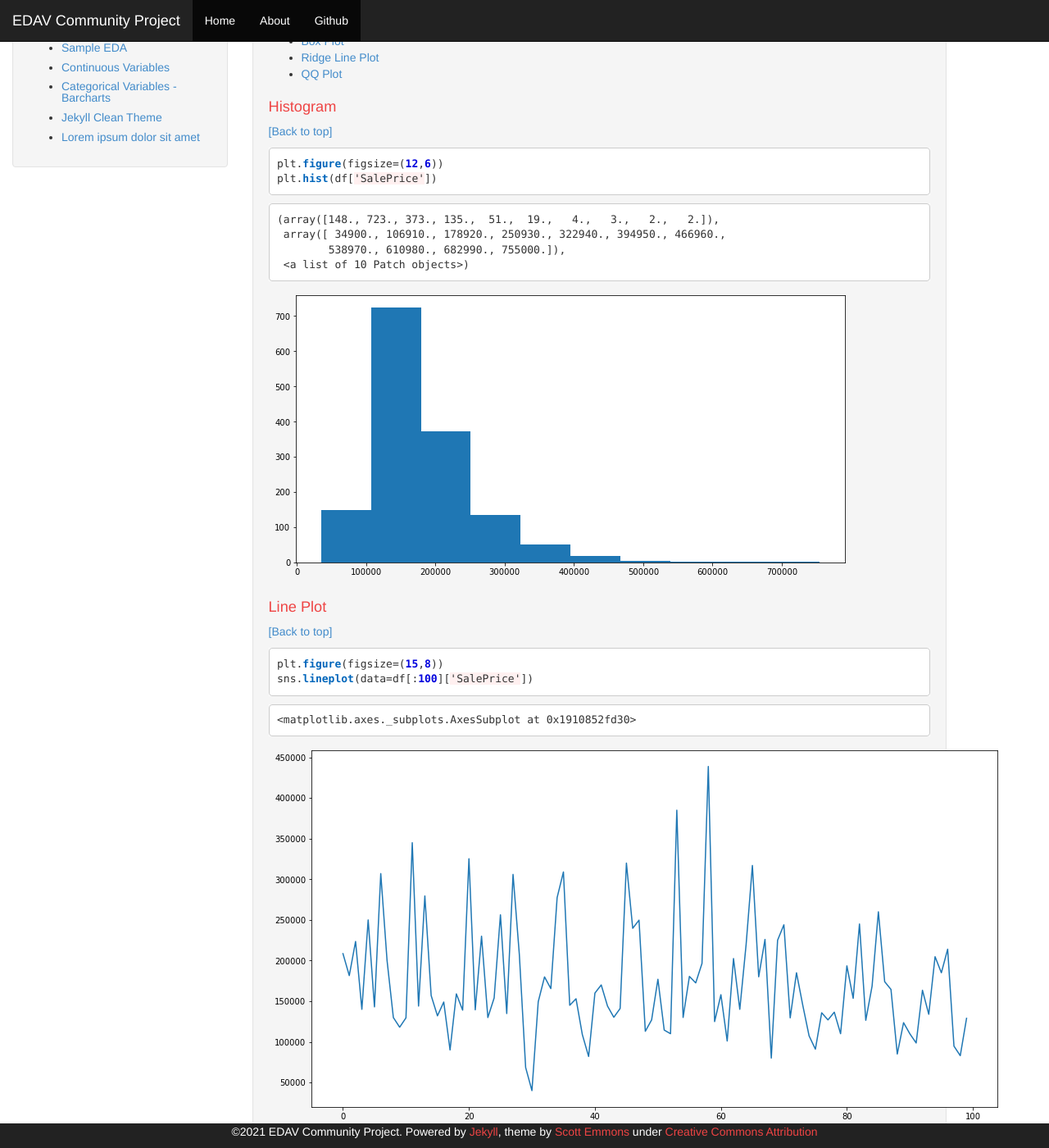
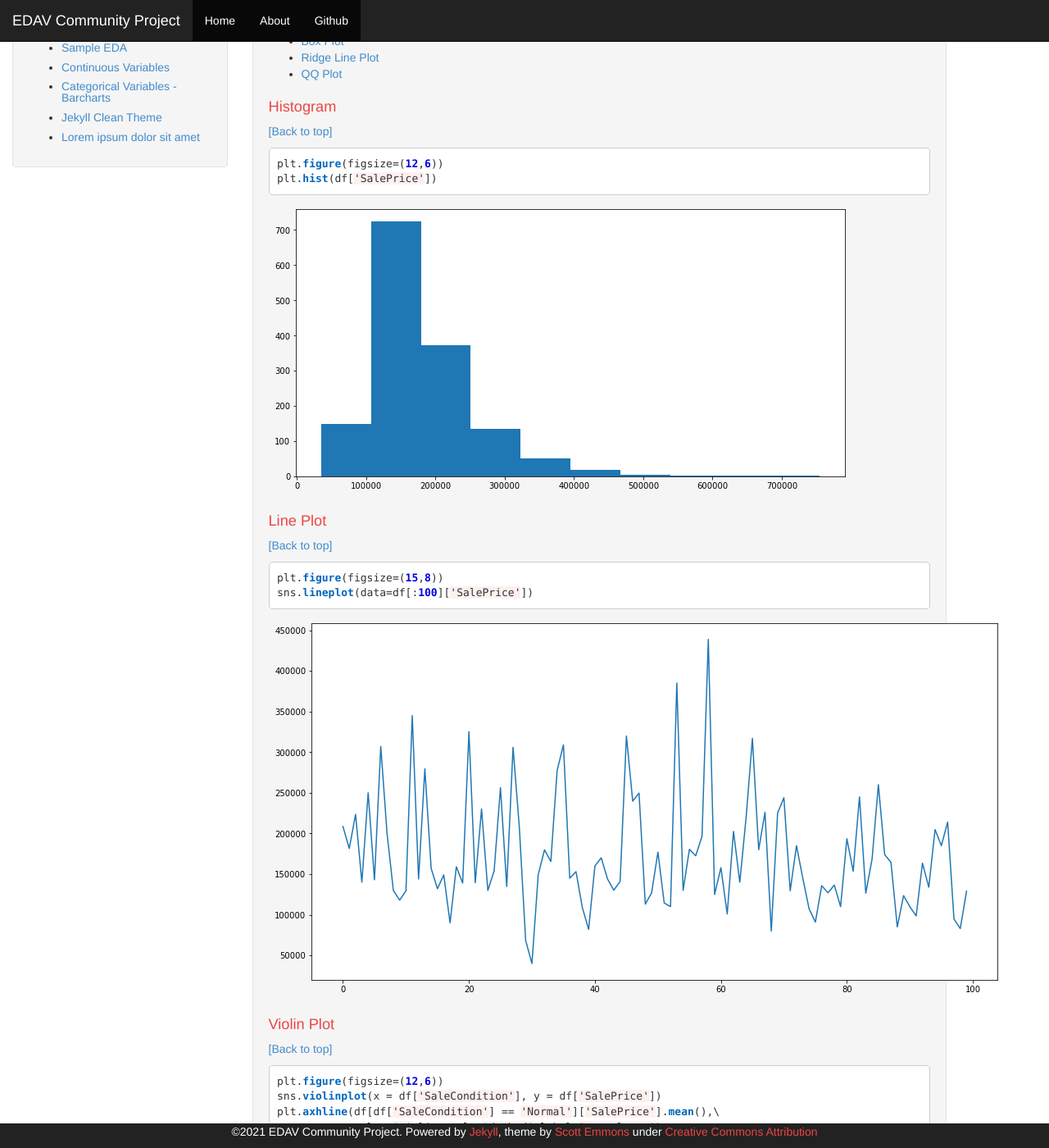
Before and after one commit to RTG8055/DataScience, a Jekyll site: the page built from _posts/2020-09-03-Continuous Variables.md, in a window 1280 px wide and 1400 px high, scrolled down 203 px. Shown: the whole window at 82% size. Built offline with Jekyll 4.4.1, drawn with Linux system fonts in a browser that asks for light colours; some of the changed text lies outside the part shown.

Commit message:
Update 2020-09-03-Continuous Variables.md

````diff
--- a/_posts/2020-09-03-Continuous Variables.md
+++ b/_posts/2020-09-03-Continuous Variables.md
@@ -26,16 +26,6 @@ plt.hist(df['SalePrice'])
 ```
 
 
-
-
-    (array([148., 723., 373., 135.,  51.,  19.,   4.,   3.,   2.,   2.]),
-     array([ 34900., 106910., 178920., 250930., 322940., 394950., 466960.,
-            538970., 610980., 682990., 755000.]),
-     <a list of 10 Patch objects>)
-
-
-
-
 ![png]({{site.baseurl}}/images/Histo.png)
 
 
@@ -48,14 +38,6 @@ plt.hist(df['SalePrice'])
 plt.figure(figsize=(15,8))
 sns.lineplot(data=df[:100]['SalePrice'])
 ```
-
-
-
-
-    <matplotlib.axes._subplots.AxesSubplot at 0x1910852fd30>
-
-
-
 
 ![png]({{site.baseurl}}/images/LinePlot.png)
 
@@ -73,14 +55,6 @@ plt.axhline(df[df['SaleCondition'] == 'Normal']['SalePrice'].mean(),\
 plt.legend()
 ```
 
-
-
-
-    <matplotlib.legend.Legend at 0x1910b632f40>
-
-
-
-
 ![png]({{site.baseurl}}/images/ViolinPlot.png)
 
 
@@ -93,19 +67,10 @@ These plots are useful for outlier detection.
  - Horizontal
 
 
-
 ```python
 plt.figure(figsize=(12,6))
 sns.boxplot(data=df, y='SaleCondition', x='SalePrice', orient='h')
 ```
-
-
-
-
-    <matplotlib.axes._subplots.AxesSubplot at 0x1910dcf7250>
-
-
-
 
 ![png]({{site.baseurl}}/images/BoxP_H.png)
 
@@ -119,17 +84,7 @@ sns.boxplot(data=df, x='SaleCondition', y='SalePrice', orient='v')
 ```
 
 
-
-
-    <matplotlib.axes._subplots.AxesSubplot at 0x1910dcf7070>
-
-
-
-
 ![png]({{site.baseurl}}/images/BoxP_V.png)
-
-
-
 
 
 <a id="RidgeLinePlot"></a>
@@ -166,11 +121,4 @@ pplot(df.iloc[:250,:], x='YearBuilt', y='SalePrice', kind='qq', height=4, aspect
 ```
 
 
-
-
-    <seaborn.axisgrid.PairGrid at 0x191132283d0>
-
-
-
-
 ![png]({{site.baseurl}}/images/QQPlot.png)
````
